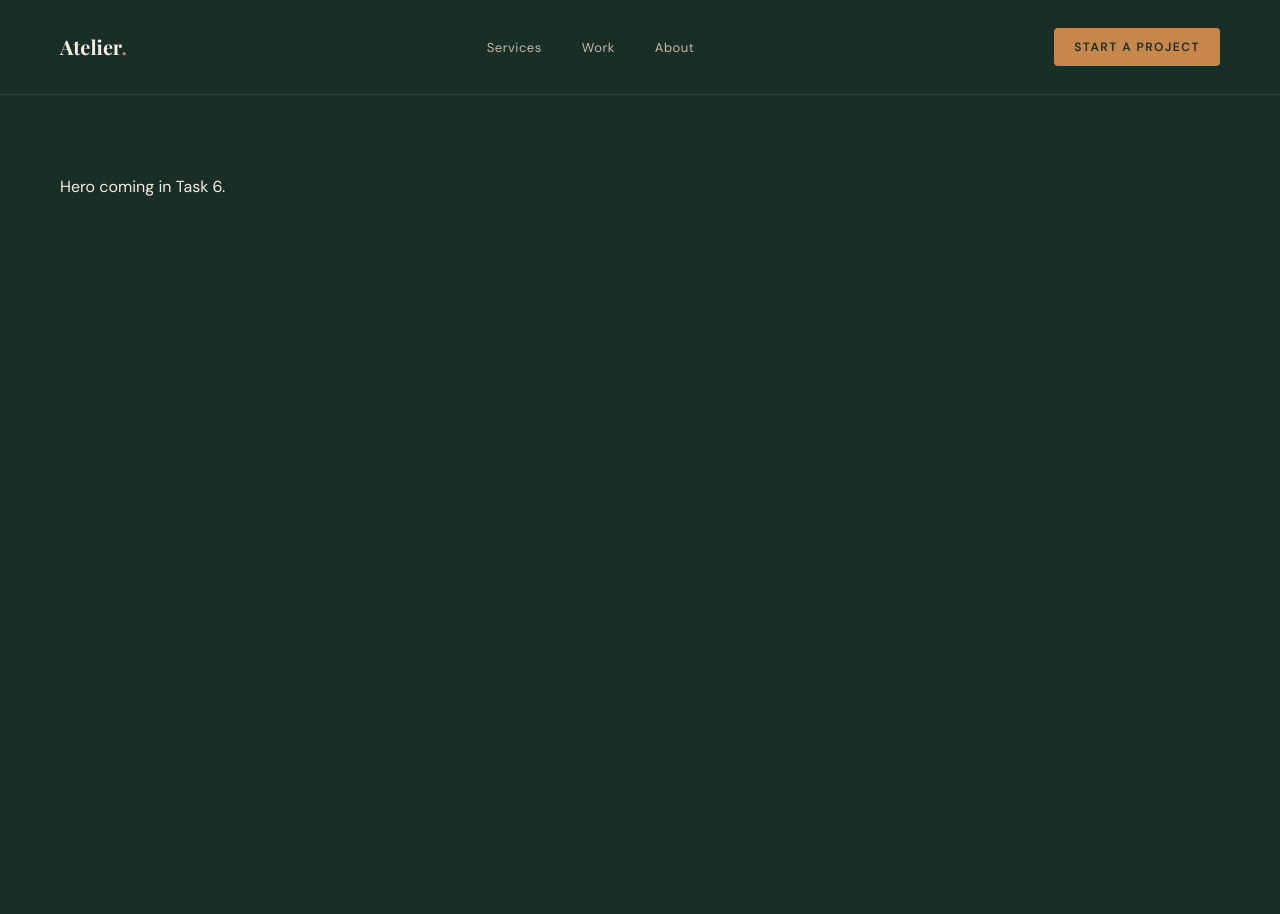
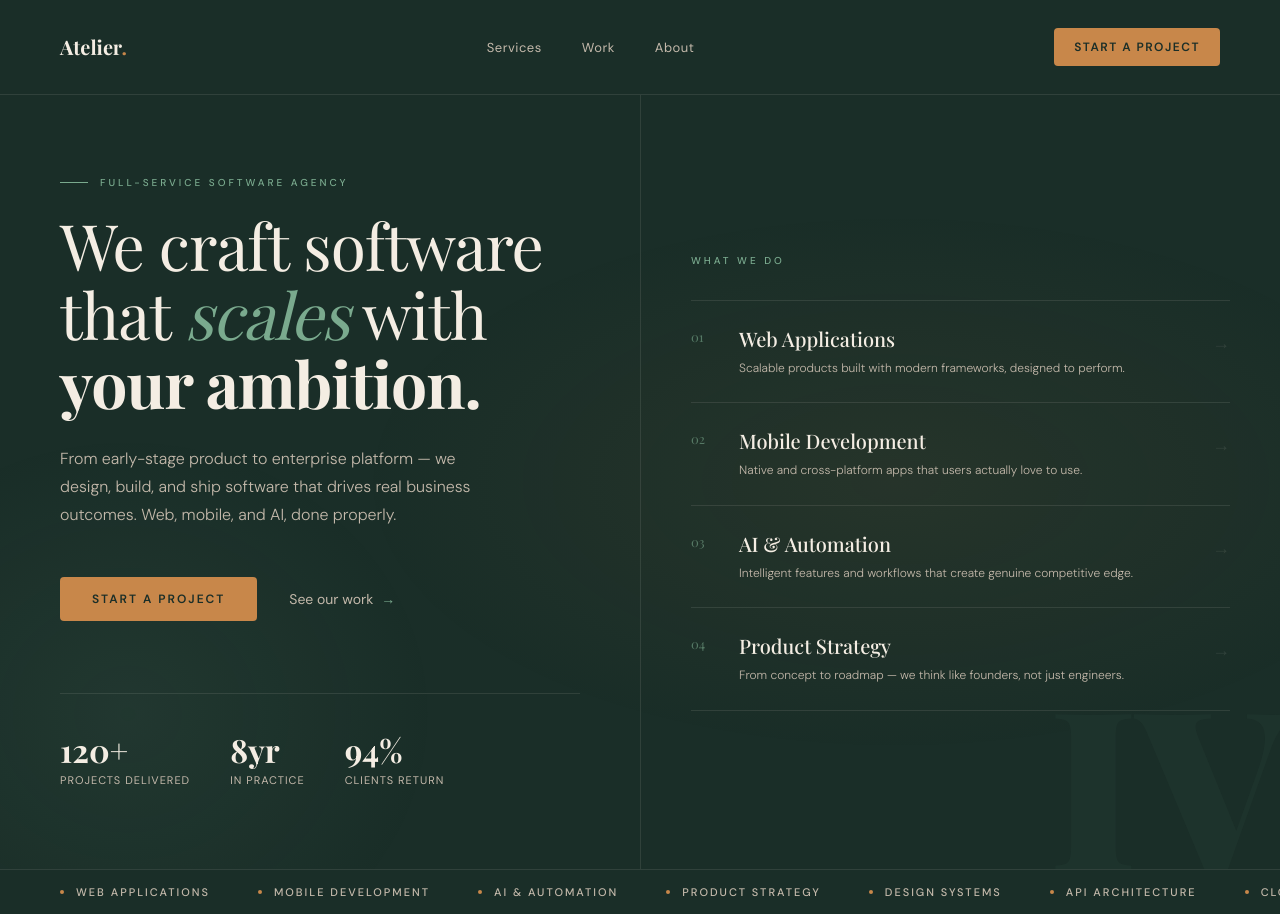
Before and after one commit to carlomigueldy/atelier-studio, a Next.js app: page / in a window 1280 px wide. Before the commit the page ends 800 px from the top, so only its background shows below. Built offline with nearby package versions, Linux system fonts and the light colour scheme.

Commit message:
feat: add hero section with split layout, services panel, and ticker

```diff
--- a/app/page.tsx
+++ b/app/page.tsx
@@ -1,3 +1,5 @@
+import { Hero } from '@/components/home/hero'
+
 export default function HomePage() {
-  return <div className="text-linen px-[60px] py-20">Hero coming in Task 6.</div>
+  return <Hero />
 }
--- /dev/null
+++ b/components/home/hero.tsx
@@ -0,0 +1,118 @@
+import Link from 'next/link'
+import { Eyebrow } from '@/components/shared/eyebrow'
+import { Ticker } from './ticker'
+
+const SERVICES = [
+  { num: '01', name: 'Web Applications', desc: 'Scalable products built with modern frameworks, designed to perform.' },
+  { num: '02', name: 'Mobile Development', desc: 'Native and cross-platform apps that users actually love to use.' },
+  { num: '03', name: 'AI & Automation', desc: 'Intelligent features and workflows that create genuine competitive edge.' },
+  { num: '04', name: 'Product Strategy', desc: 'From concept to roadmap — we think like founders, not just engineers.' },
+]
+
+const STATS = [
+  { num: '120+', label: 'Projects Delivered' },
+  { num: '8yr', label: 'In Practice' },
+  { num: '94%', label: 'Clients Return' },
+]
+
+export function Hero() {
+  return (
+    <>
+      <section
+        className="grid grid-cols-1 lg:grid-cols-2 min-h-[calc(100vh-97px)] relative overflow-hidden"
+        style={{
+          background: [
+            'radial-gradient(ellipse 60% 50% at 70% 50%, rgba(200,135,74,0.07) 0%, transparent 70%)',
+            'radial-gradient(ellipse 40% 60% at 10% 80%, rgba(122,170,142,0.08) 0%, transparent 60%)',
+          ].join(', '),
+        }}
+      >
+        {/* Left panel */}
+        <div className="flex flex-col justify-center px-6 py-20 lg:px-[60px] relative z-10">
+          <Eyebrow text="Full-Service Software Agency" />
+
+          <h1
+            className="font-serif font-normal text-linen leading-[1.08] mb-7"
+            style={{ fontSize: 'clamp(44px, 5vw, 72px)', letterSpacing: '-1px' }}
+          >
+            We craft software<br />
+            that{' '}
+            <em className="text-sage" style={{ fontStyle: 'italic' }}>scales</em>
+            {' '}with<br />
+            <strong className="font-bold">your ambition.</strong>
+          </h1>
+
+          <p className="text-linen-dim font-light text-base leading-[1.75] max-w-[420px] mb-12">
+            From early-stage product to enterprise platform — we design, build, and ship software that drives real business outcomes. Web, mobile, and AI, done properly.
+          </p>
+
+          <div className="flex items-center gap-8 flex-wrap">
+            <Link
+              href="/contact"
+              className="bg-copper text-bg px-8 py-3.5 text-xs font-bold tracking-[2px] uppercase rounded-sm hover:opacity-90 transition-opacity focus-visible:outline focus-visible:outline-2 focus-visible:outline-border-focus"
+            >
+              Start a Project
+            </Link>
+            <Link
+              href="/work"
+              className="text-sm text-linen-dim flex items-center gap-2 hover:text-linen transition-colors"
+            >
+              See our work <span className="text-sage" aria-hidden="true">→</span>
+            </Link>
+          </div>
+
+          <div className="flex gap-10 mt-[72px] pt-10 border-t border-border flex-wrap">
+            {STATS.map((s) => (
+              <div key={s.label}>
+                <div className="font-serif text-[32px] font-bold text-linen leading-none mb-1.5">{s.num}</div>
+                <div className="text-[11px] font-normal text-linen-dim tracking-[1px] uppercase">{s.label}</div>
+              </div>
+            ))}
+          </div>
+        </div>
+
+        {/* Right panel — services list */}
+        <div
+          id="services"
+          className="relative border-t lg:border-t-0 lg:border-l border-border overflow-hidden"
+        >
+          <div className="flex flex-col justify-center h-full px-6 py-16 lg:px-[50px]">
+            <div className="text-[10px] font-medium tracking-[3px] uppercase text-sage mb-8">
+              What we do
+            </div>
+            {SERVICES.map((s, i) => (
+              <div
+                key={s.num}
+                className={`flex items-start gap-5 py-6 border-b border-border group cursor-pointer ${i === 0 ? 'border-t' : ''}`}
+              >
+                <div className="font-serif text-[13px] text-sage opacity-60 pt-0.5 min-w-[28px]">
+                  {s.num}
+                </div>
+                <div className="flex-1">
+                  <div className="font-serif text-xl font-medium text-linen mb-1.5 group-hover:text-copper transition-colors">
+                    {s.name}
+                  </div>
+                  <div className="text-xs font-light text-linen-dim leading-relaxed">{s.desc}</div>
+                </div>
+                <div
+                  className="text-lg text-border pt-1 group-hover:text-copper group-hover:translate-x-1 transition-all"
+                  aria-hidden="true"
+                >
+                  →
+                </div>
+              </div>
+            ))}
+          </div>
+          <div
+            className="absolute bottom-[-20px] right-[-10px] font-serif font-black leading-none pointer-events-none select-none"
+            style={{ fontSize: '220px', color: 'rgba(122,170,142,0.04)' }}
+            aria-hidden="true"
+          >
+            IV
+          </div>
+        </div>
+      </section>
+      <Ticker />
+    </>
+  )
+}
--- /dev/null
+++ b/components/home/ticker.tsx
@@ -0,0 +1,26 @@
+const ITEMS = [
+  'Web Applications',
+  'Mobile Development',
+  'AI & Automation',
+  'Product Strategy',
+  'Design Systems',
+  'API Architecture',
+  'Cloud Infrastructure',
+  'Startup to Enterprise',
+]
+
+export function Ticker() {
+  return (
+    <div
+      className="border-t border-border px-6 lg:px-[60px] py-3.5 flex items-center gap-12 overflow-x-auto whitespace-nowrap"
+      aria-label="Capabilities"
+    >
+      {ITEMS.map((item) => (
+        <div key={item} className="flex items-center gap-3 flex-shrink-0">
+          <div className="w-1 h-1 rounded-full bg-copper flex-shrink-0" aria-hidden="true" />
+          <span className="text-[11px] font-medium tracking-[2px] uppercase text-linen-dim">{item}</span>
+        </div>
+      ))}
+    </div>
+  )
+}
```
